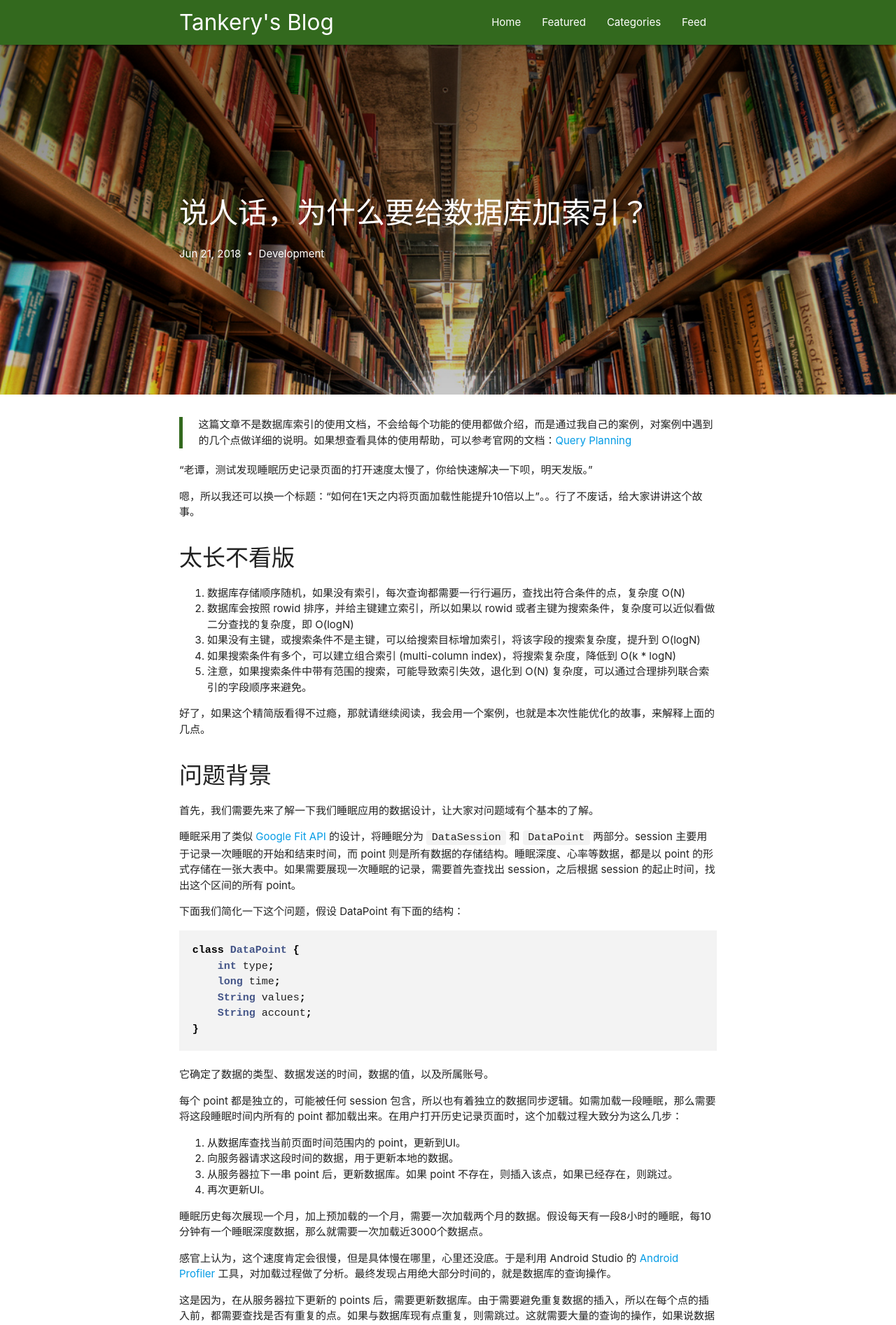
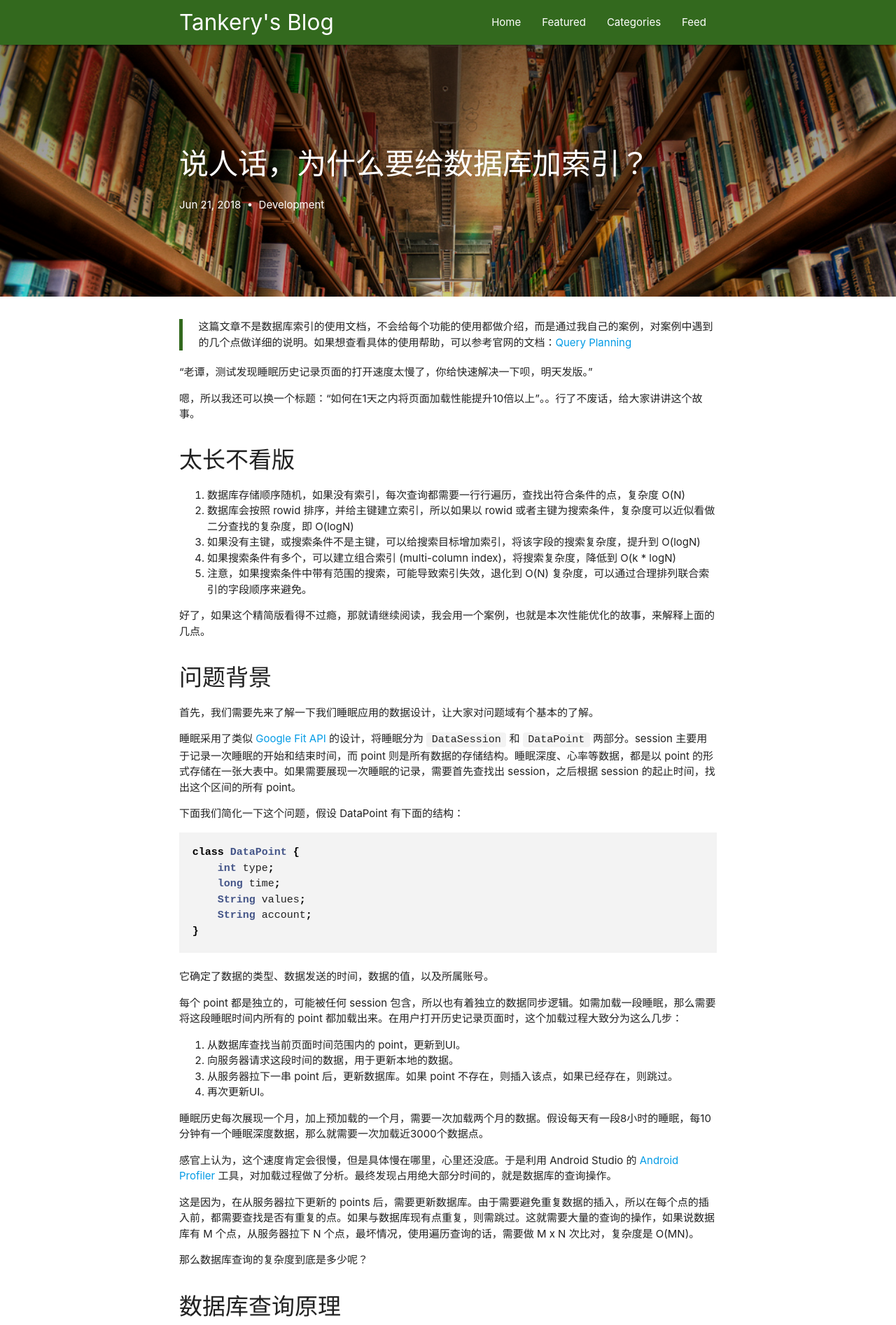
Before and after one commit to tankery/fly-the-code, a Jekyll site: the page built from _posts/2018-06-21-why-we-need-indexes-for-database.md, in a window 1280 px wide. Shown: the top 1894 px of the page at 70% size. Built offline with Jekyll 4.4.1, drawn with Linux system fonts in a browser that asks for light colours.

Commit message:
Improve parallex visualization.

```diff
--- a/_sass/_post.scss
+++ b/_sass/_post.scss
@@ -4,6 +4,13 @@
 //     opacity: 1;
 //   }
 // }
+
+header {
+  .parallax-container {
+    height: 40vh;
+    min-height: 20rem;
+  }
+}
 
 .post-header-container {
 
--- a/assets/js/main.js
+++ b/assets/js/main.js
@@ -2,6 +2,8 @@ $(document).ready(function(){
   // side bar navigation
   $('.sidenav').sidenav();
 
-  // Initialize parallax image.
-  $('.parallax').parallax();
+  if ($('.parallax > img').length) {
+    // Initialize parallax image.
+    $('.parallax').parallax();
+  }
 });
```
